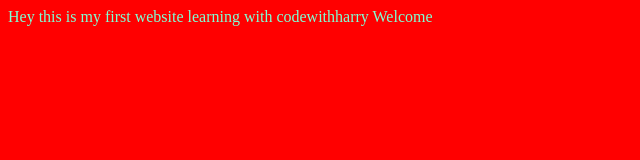
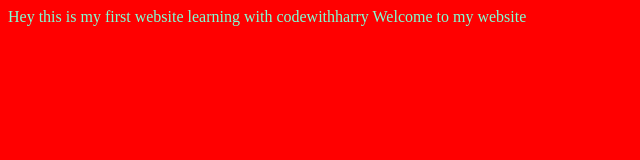
Before and after one commit to vineet-hub7/Sigma-web-dev-course, a plain HTML site: page Basic website/index.html in a window 1280 px wide. Shown: the whole page, without its empty margins (0-640 px from the left). Drawn offline with Linux system fonts and the light colour scheme.

Commit message:
My basic website

```diff
--- a/Basic website/index.html
+++ b/Basic website/index.html
@@ -8,7 +8,7 @@
 </head>
 <body>
     Hey this is my first website learning with codewithharry
-    Welcome
+    Welcome to my website
     <script src="script.js"></script>
 </body>
 </html>
```
